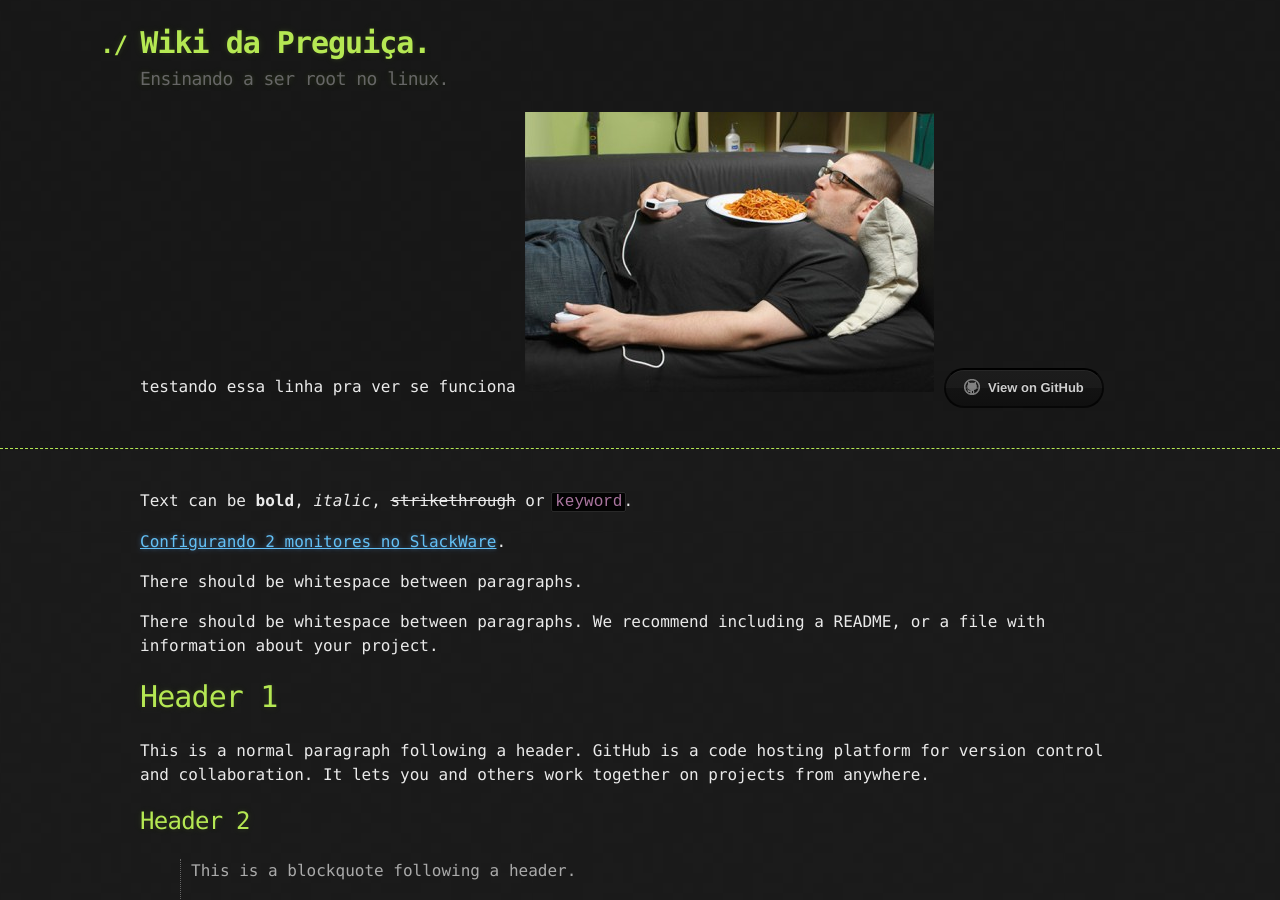
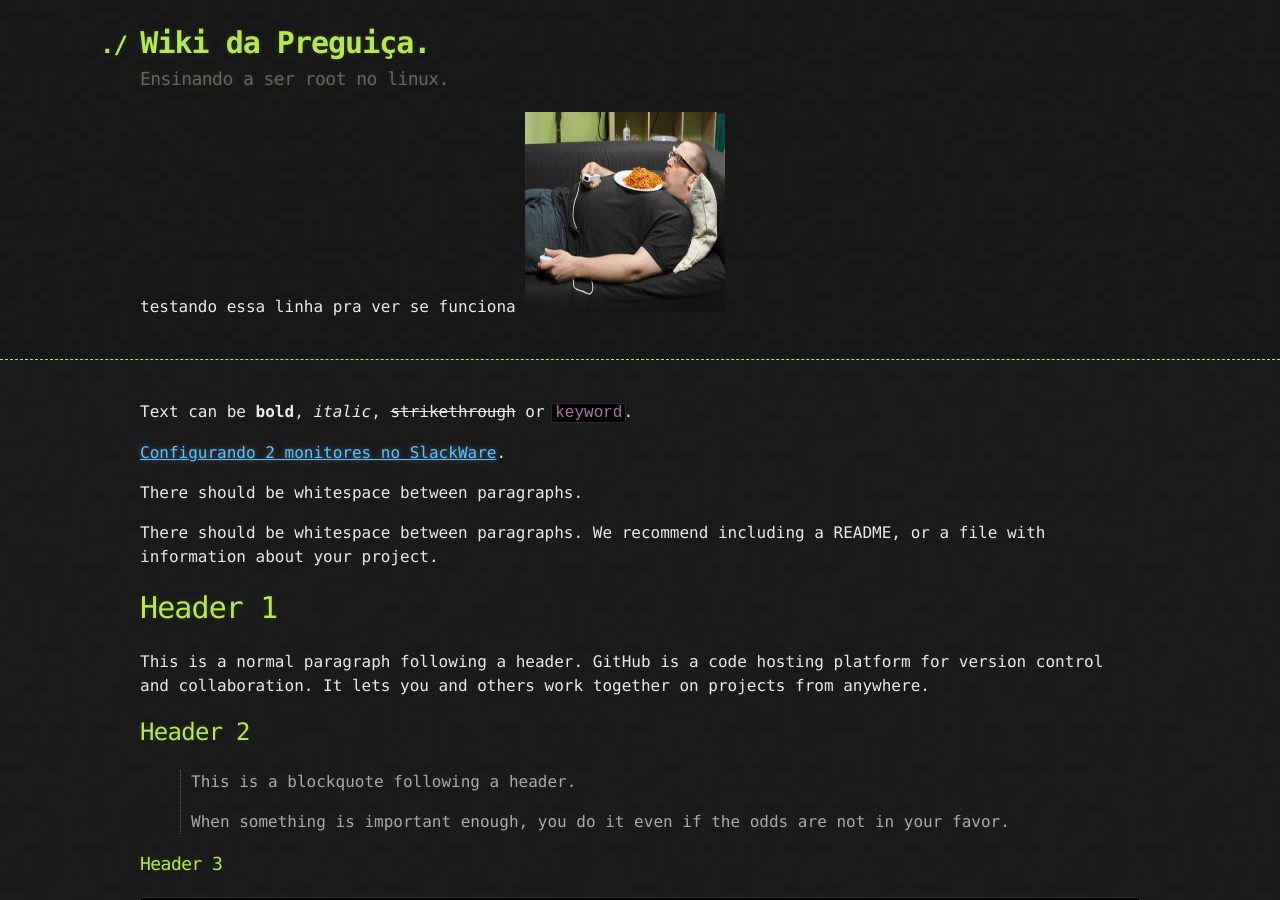
Before and after one commit to lfontesc/wikidapreguica, a Jekyll site: the page built from index.md, in a window 1280 px wide and 900 px high. Built offline with Jekyll 4.4.1, drawn with Linux system fonts in a browser that asks for light colours.

Commit message:
dklskdskd

```diff
--- a/_layouts/default.html
+++ b/_layouts/default.html
@@ -21,9 +21,8 @@
             <a href="{{ site.github.zip_url }}" class="btn">Download as .zip</a>
             <a href="{{ site.github.tar_url }}" class="btn">Download as .tar.gz</a>
           {% endif %}
-          testando essa linha pra ver se funciona <img src='/wikidapreguica/assets/images/preguica.jpg'>
-          <a href="{{ site.github.repository_url }}" class="btn btn-github"><span class="icon"></span>View on GitHub</a>
-        </section>
+          testando essa linha pra ver se funciona <img src='/wikidapreguica/assets/images/preguica.jpg' width="200" height="200">
+          </section>
       </div>
     </header>
 
```
